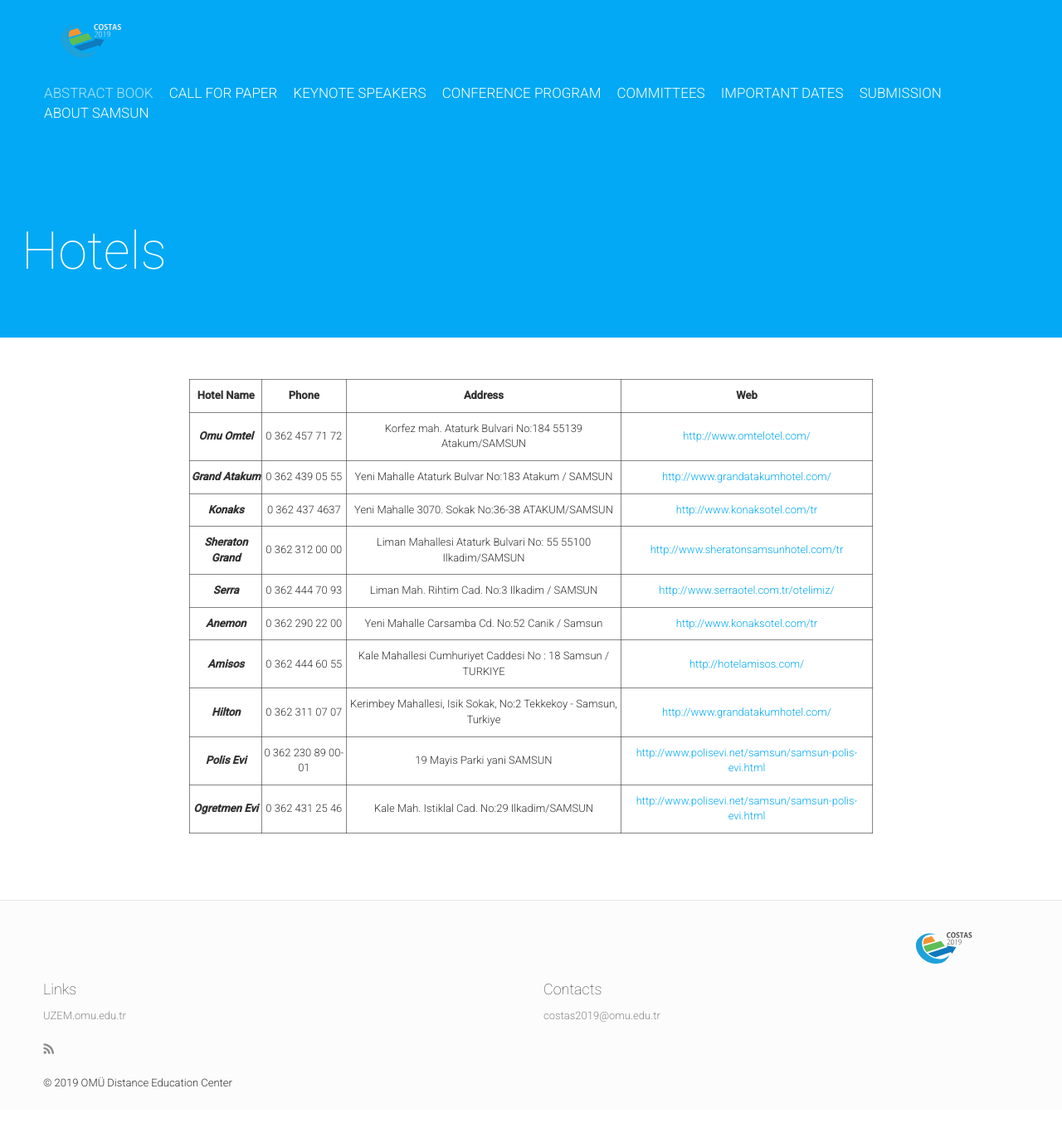
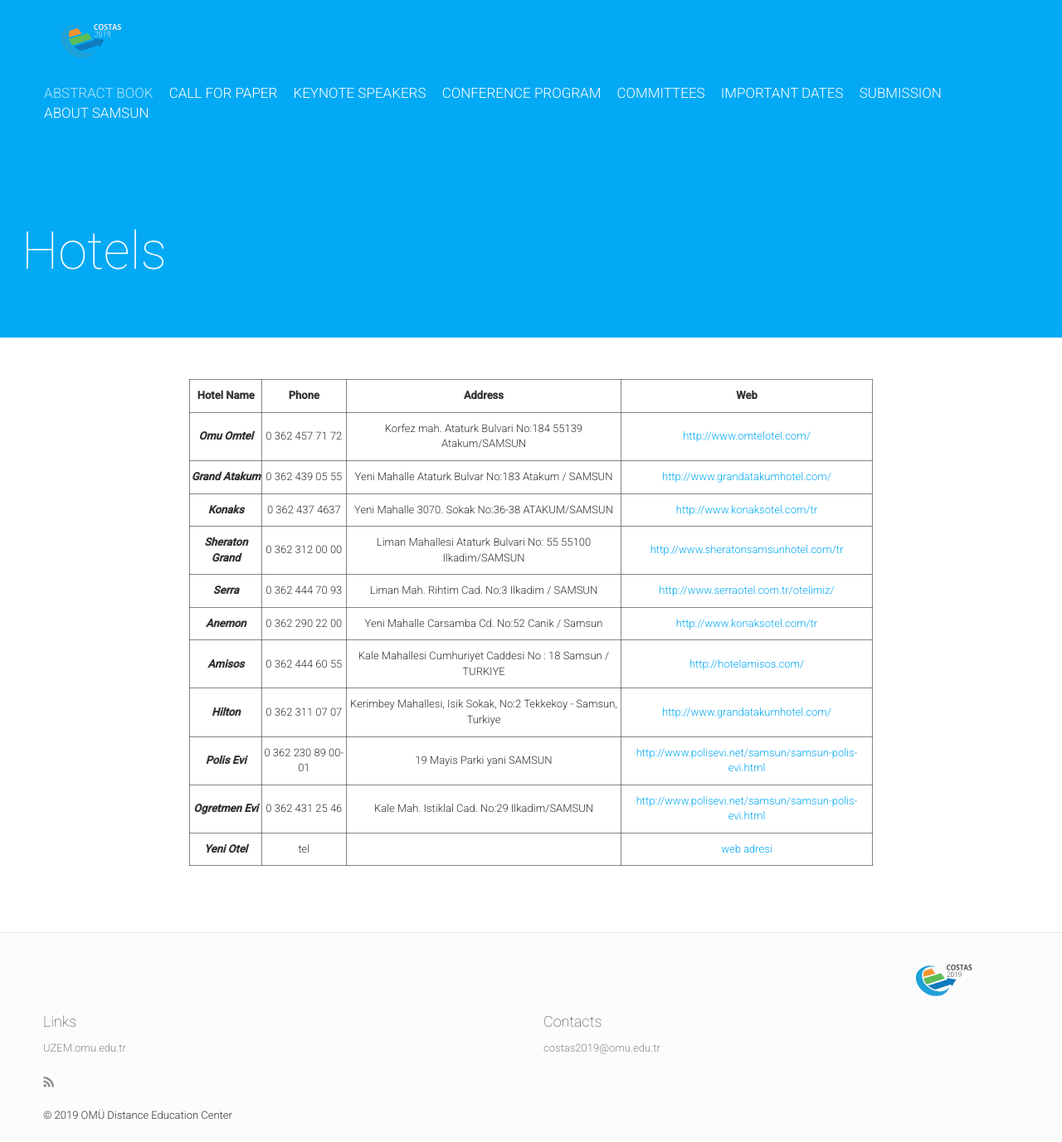
Before and after one commit to okul/costas2019, a Jekyll site: the page built from hotels.html, in a window 1280 px wide and 1377 px high. Shown: the whole window at 83% size. Built offline with Jekyll 4.4.1, drawn with Linux system fonts in a browser that asks for light colours; nearby versions of some CDN libraries; comment, search, counter and statistics services are not loaded.

Commit message:
Yeni otel ekle

```diff
--- a/_data/hotels.yml
+++ b/_data/hotels.yml
@@ -48,3 +48,8 @@
   address: "Kale Mah. Istiklal Cad. No:29 Ilkadim/SAMSUN"
   phone: "0 362 431 25 46"
   web: "http://www.polisevi.net/samsun/samsun-polis-evi.html"
+-
+  name: "Yeni Otel"
+  adress: "Adresi"
+  phone: "tel"
+  web: "web adresi"
```
